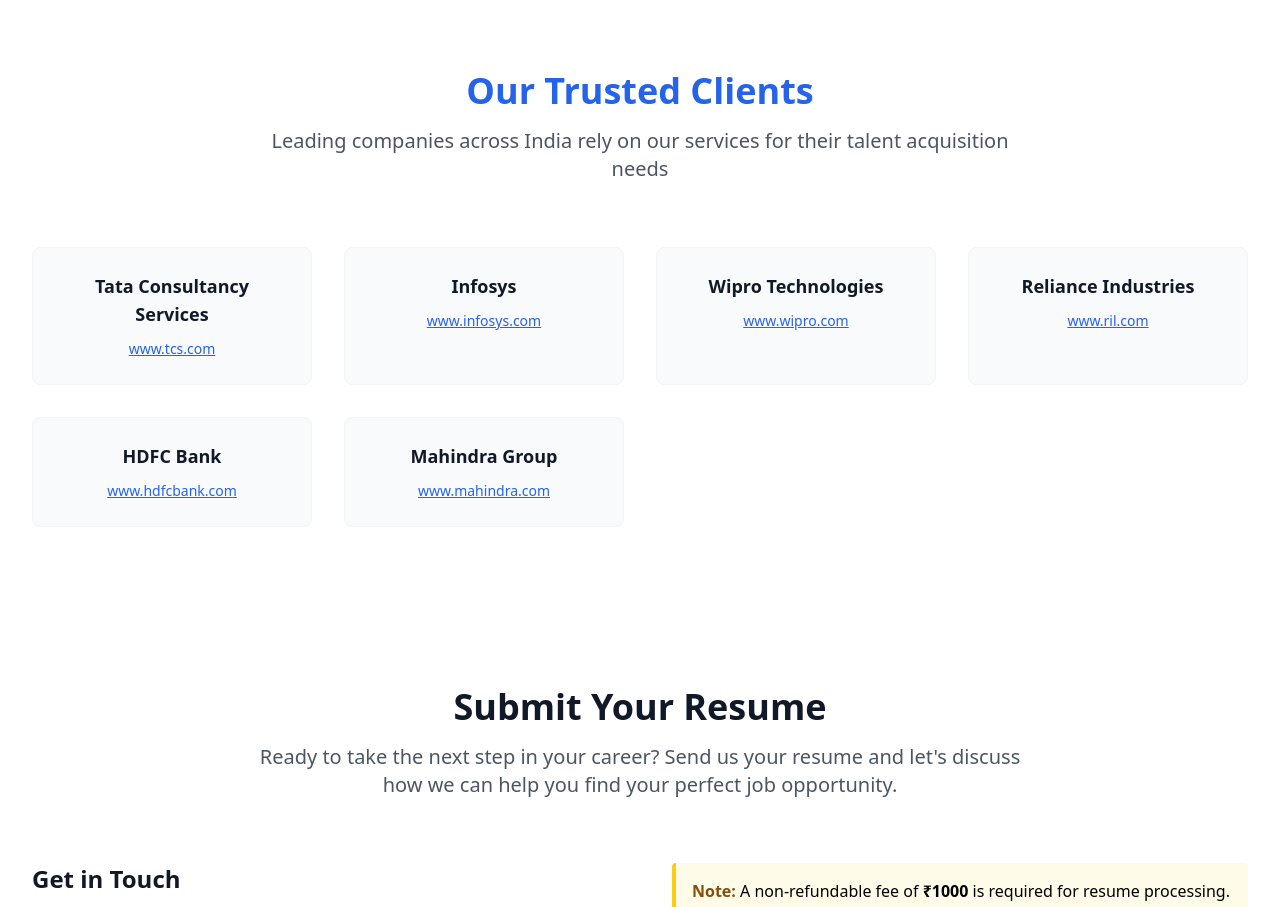
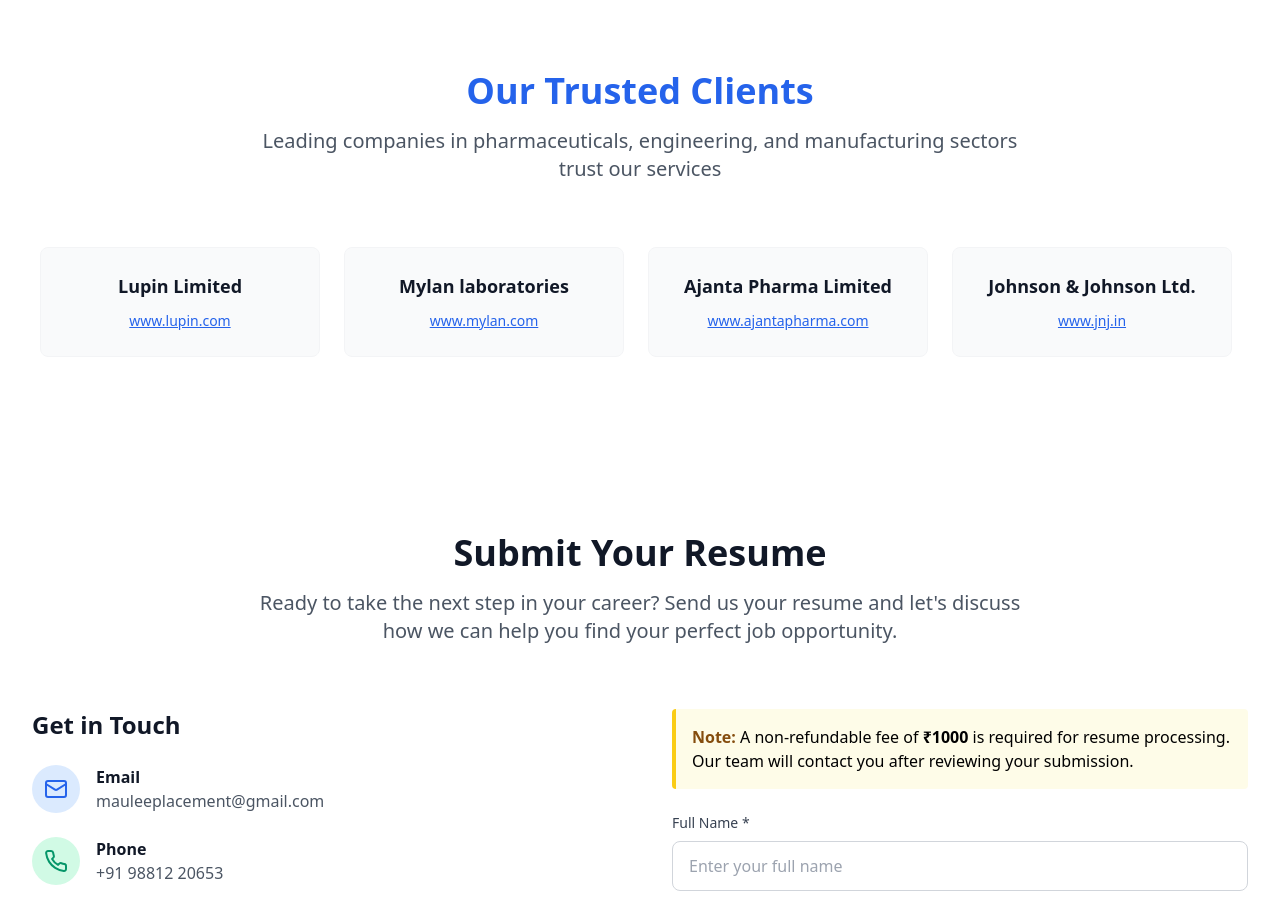
Before and after one commit to snehal741/placement-service-ui, a React (Vite) app: page / in a window 1280 px wide. Shown: the part 2640-3547 px from the top of the page. Built offline with nearby package versions, Linux system fonts and the light colour scheme.

Commit message:
update clients

```diff
--- a/src/components/Clients.tsx
+++ b/src/components/Clients.tsx
@@ -1,31 +1,143 @@
+import { useEffect, useRef } from 'react';
 
 const Clients = () => {
+    const scrollRef = useRef<HTMLDivElement>(null);
+
     const clients = [
         {
-            name: "Tata Consultancy Services",
-            website: "www.tcs.com"
+            name: "Lupin Limited",
+            website: "www.lupin.com"
         },
         {
-            name: "Infosys",
-            website: "www.infosys.com"
+            name: "Mylan laboratories",
+            website: "www.mylan.com"
         },
         {
-            name: "Wipro Technologies",
-            website: "www.wipro.com"
+            name: "Ajanta Pharma Limited",
+            website: "www.ajantapharma.com"
         },
         {
-            name: "Reliance Industries",
-            website: "www.ril.com"
+            name: "Johnson & Johnson Ltd.",
+            website: "www.jnj.in"
         },
         {
-            name: "HDFC Bank",
-            website: "www.hdfcbank.com"
+            name: "Glenmark Pharmaceuticals Ltd.",
+            website: "www.glenmarkpharma.com"
         },
         {
-            name: "Mahindra Group",
-            website: "www.mahindra.com"
+            name: "Varroc Engineering Pvt. Ltd.",
+            website: "www.varroc.com"
+        },
+        {
+            name: "Aurangabad Electricals",
+            website: "www.aurangabadelectricals.com"
+        },
+        {
+            name: "Umasons Auto Compo",
+            website: "www.umasons.com"
+        },
+        {
+            name: "Harman Finochem Ltd.",
+            website: "www.harmanfinochem.com"
+        },
+        {
+            name: "Shreya Life Sciences Pvt Ltd.",
+            website: "www.shreyalifesciences.com"
+        },
+        {
+            name: "Midas Care Pharma Pvt.",
+            website: "www.midascare.com"
+        },
+        {
+            name: "Encore Pharmaceuticals Ltd.",
+            website: "www.encorepharma.com"
+        },
+        {
+            name: "FDC Limited",
+            website: "www.fdcindia.com"
+        },
+        {
+            name: "Endurance Technologies Ltd.",
+            website: "www.endurancegroup.com"
+        },
+        {
+            name: "Rucha Engineers Pvt. Ltd.",
+            website: "www.ruchaengineers.com"
+        },
+        {
+            name: "Akar Tools Ltd.",
+            website: "www.akartools.com"
+        },
+        {
+            name: "Wockhardt Research Centre",
+            website: "www.wockhardt.com"
+        },
+        {
+            name: "RV Lifescience Ltd.",
+            website: "www.rvlifescience.com"
+        },
+        {
+            name: "Matrix Life Science Pvt. Ltd.",
+            website: "www.matrixlifescience.com"
+        },
+        {
+            name: "Sydler Remedies Pvt. Ltd.",
+            website: "www.sydlerremedies.com"
+        },
+        {
+            name: "Yashshree Press Comps.",
+            website: "www.yashshree.com"
+        },
+        {
+            name: "Marathwada Auto Comps.",
+            website: "www.marathwadaauto.com"
+        },
+        {
+            name: "Dhoot Transmission Ltd.",
+            website: "www.dhoottransmission.com"
         }
     ];
+
+    useEffect(() => {
+        const scrollContainer = scrollRef.current;
+        if (!scrollContainer) return;
+
+        let animationId: number;
+        let isPaused = false;
+
+        const scroll = () => {
+            if (!isPaused && scrollContainer) {
+                scrollContainer.scrollLeft += 0.5; // Adjust speed here
+
+                // Check if we've scrolled past the first set of clients
+                const halfWidth = scrollContainer.scrollWidth / 2;
+                if (scrollContainer.scrollLeft >= halfWidth) {
+                    scrollContainer.scrollLeft = 0;
+                }
+            }
+            animationId = requestAnimationFrame(scroll);
+        };
+
+        const handleMouseEnter = () => {
+            isPaused = true;
+        };
+
+        const handleMouseLeave = () => {
+            isPaused = false;
+        };
+
+        scrollContainer.addEventListener('mouseenter', handleMouseEnter);
+        scrollContainer.addEventListener('mouseleave', handleMouseLeave);
+
+        // Start the animation
+        animationId = requestAnimationFrame(scroll);
+
+        return () => {
+            cancelAnimationFrame(animationId);
+            scrollContainer.removeEventListener('mouseenter', handleMouseEnter);
+            scrollContainer.removeEventListener('mouseleave', handleMouseLeave);
+        };
+    }, []);
 
     return (
         <section className="py-20 bg-white">
@@ -35,15 +147,21 @@
                         Our Trusted Clients
                     </h2>
                     <p className="text-xl text-gray-600 max-w-3xl mx-auto">
-                        Leading companies across India rely on our services for their talent acquisition needs
+                        Leading companies in pharmaceuticals, engineering, and manufacturing sectors trust our services
                     </p>
                 </div>
 
-                <div className="grid grid-cols-1 sm:grid-cols-2 md:grid-cols-3 lg:grid-cols-4 gap-8">
-                    {clients.map((client, index) => (
+                <div className="relative">
+                    <div
+                        ref={scrollRef}
+                        className="flex overflow-x-auto scrollbar-hide gap-6 pb-4 px-2"
+                        style={{ scrollBehavior: 'auto' }}
+                    >
+                        {/* Duplicate clients array for seamless infinite loop */}
+                        {[...clients, ...clients].map((client, index) => (
                             <div
                                 key={index}
-                            className="bg-gray-50 p-6 rounded-lg text-center hover:shadow-lg transition-all duration-300 transform hover:-translate-y-1 border border-gray-100"
+                                className="bg-gray-50 p-6 rounded-lg text-center hover:shadow-lg transition-all duration-300 transform hover:-translate-y-1 border border-gray-100 min-w-[280px] flex-shrink-0"
                             >
                                 <h3 className="text-lg font-semibold text-gray-900 mb-2">
                                     {client.name}
@@ -60,6 +178,7 @@
                         ))}
                     </div>
                 </div>
+            </div>
         </section>
     );
 };
```
Lines whose indentation alone changed are shown as unchanged.
